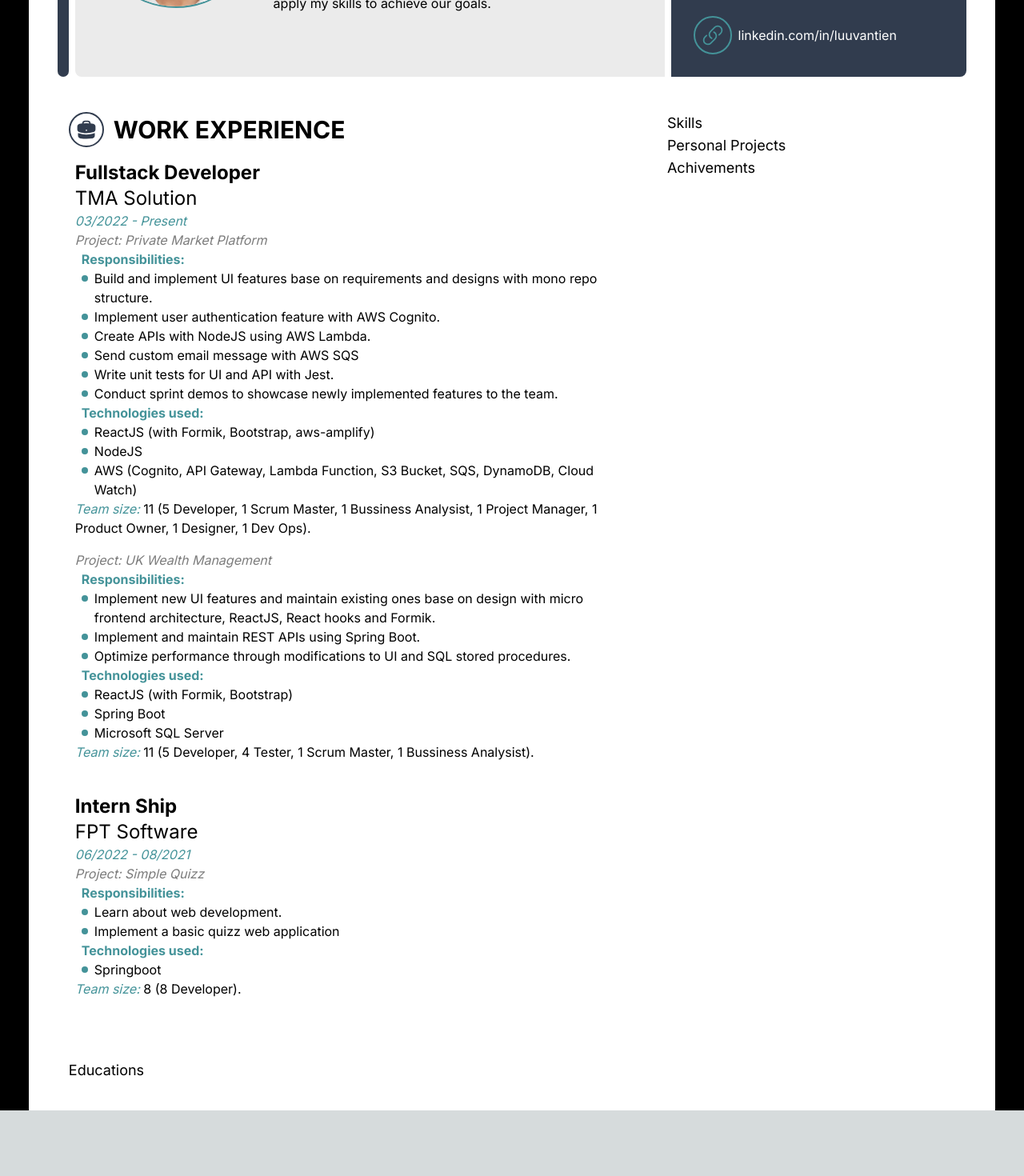
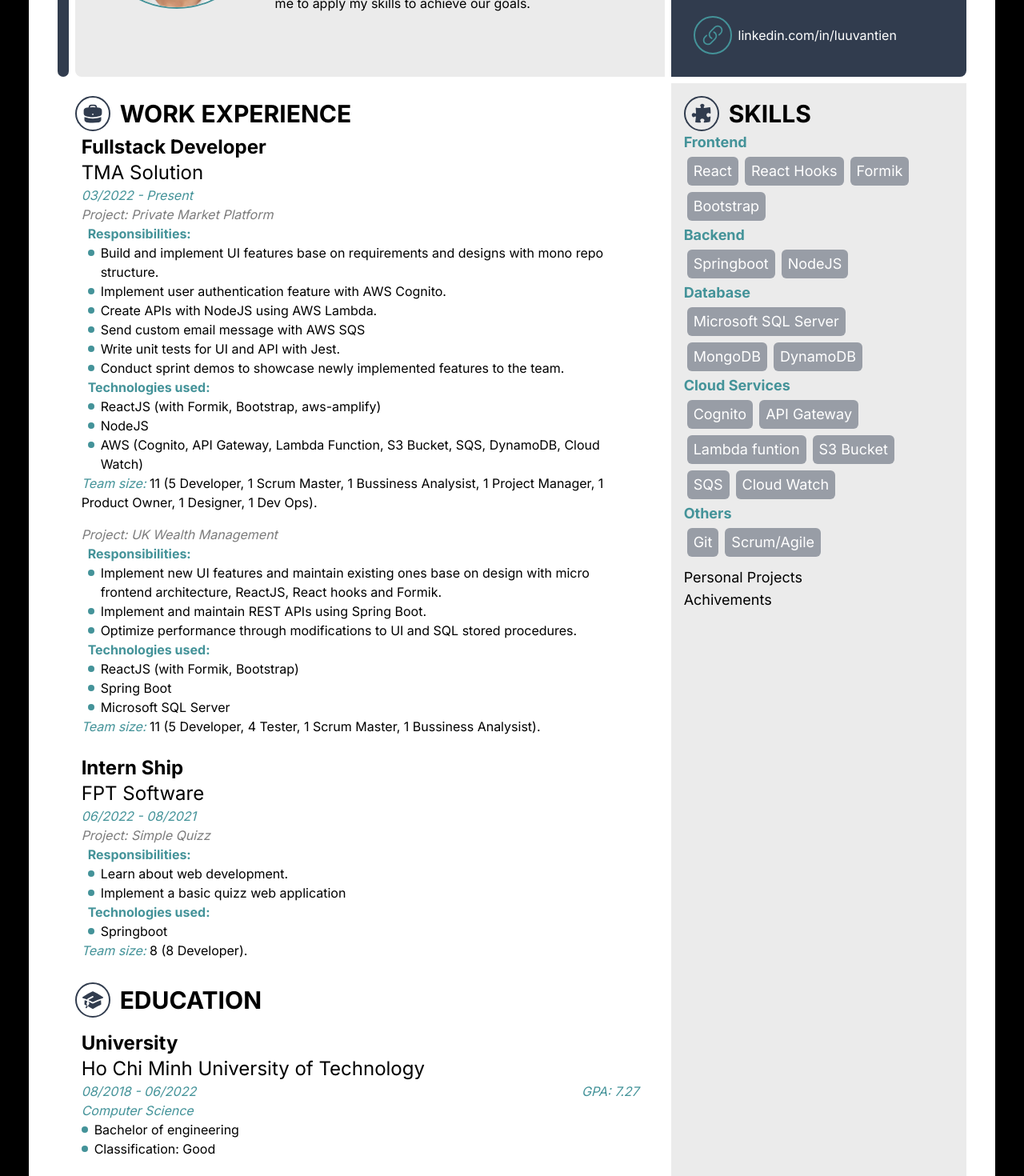
Before and after one commit to VanTien266/resume, a Next.js app: page / in a window 1280 px wide. Shown: the part 360-1830 px from the top of the page at 80% size. Before the commit the page ends 1748 px from the top, so only its background shows below. Built offline with nearby package versions, Linux system fonts and the light colour scheme.

Commit message:
add education and skill

```diff
--- a/src/app/page.tsx
+++ b/src/app/page.tsx
@@ -11,13 +11,13 @@ export default function Home() {
     <main className="flex min-h-screen flex-col items-center justify-between px-3 pt-3 md:px-5 md:pt-5 lg:px-9 lg:pt-9 bg-black font text-lg">
       <div className="w-full h-full p-3 md:p-5 lg:p-9 bg-white text-black">
         <Personal />
-        <div className="flex">
+        <div className="flex gap-2">
           <div className="w-3.5"></div>
-          <div className="flex flex-col w-full md:w-2/3">
+          <div className="flex flex-col w-full md:w-2/3 py-4">
             <Experiences />
             <Educations />
           </div>
-          <div className="flex flex-col w-full md:w-1/3">
+          <div className="flex flex-col w-full md:w-1/3 bg-[#ebebeb] p-4">
             <Skills />
             <PersonalProjects />
             <Achivements />
--- a/src/components/informations/Educations.tsx
+++ b/src/components/informations/Educations.tsx
@@ -1,9 +1,62 @@
-const Educations = () => {
+import { AcademicCapIcon } from '@heroicons/react/24/solid';
+import { format, parseISO } from 'date-fns';
+
+const Educations = (props: any) => {
+  const { educations } = props;
   return (
-    <div>
-      Educations
+    <div className="flex flex-col mb-2 pr-6">
+      <div className="flex justify-start">
+        <div className="w-11 h-11 rounded-full border-2 border-[#313c4e] flex justify-center items-center mr-3">
+          <AcademicCapIcon className="w-7 h-7 fill-[#313c4e]" />
+        </div>
+        <div className="uppercase text-3xl font-bold flex items-center justify-center">
+          Education
+        </div>
+      </div>
+      <div>
+        {educations.map((education: any, index: number) => (
+          <div key={index} className="p-2 my-2 text-base">
+            <div className="text-2xl font-bold">{education.level}</div>
+            <div className="text-2xl">{education.name}</div>
+            <div className="flex justify-between italic text-[#449399]">
+              <div>
+                {format(parseISO(education.startTime), 'MM/yyyy')} -{' '}
+                {education.endTime
+                  ? format(parseISO(education.endTime), 'MM/yyyy')
+                  : 'Present'}
+              </div>
+              <div>GPA: {education.GPA}</div>
+            </div>
+            <div className="italic text-[#449399]">{education.major}</div>
+            <ul className="list-none">
+              {education.details.map(
+                (responsibility: string, index: number) => (
+                  <li key={index} className="relative pl-4">
+                    <span className="absolute top-3 left-0 transform -translate-y-1/2 w-2 h-2 rounded-full bg-[#449399]"></span>
+                    {responsibility}
+                  </li>
+                )
+              )}
+            </ul>
+          </div>
+        ))}
+      </div>
     </div>
   );
-}
+};
+
+Educations.defaultProps = {
+  educations: [
+    {
+      level: 'University',
+      name: 'Ho Chi Minh University of Technology',
+      startTime: '2018-08-01',
+      endTime: '2022-06-01',
+      major: 'Computer Science',
+      GPA: 7.27,
+      details: ['Bachelor of engineering', 'Classification: Good'],
+    },
+  ],
+};
 
 export default Educations;
--- a/src/components/informations/Experiences.tsx
+++ b/src/components/informations/Experiences.tsx
@@ -6,7 +6,7 @@ const Experiences = (props: any) => {
   const { experienceList } = props;
 
   return (
-    <div className="flex flex-col mb-11 pr-6">
+    <div className="flex flex-col mb-2 pr-6">
       <div className="flex justify-start">
         <div className="w-11 h-11 rounded-full border-2 border-[#313c4e] flex justify-center items-center mr-3">
           <BriefcaseIcon className="w-7 h-7 fill-[#313c4e]" />
@@ -17,7 +17,7 @@ const Experiences = (props: any) => {
       </div>
       <div>
         {experienceList.map((item: any) => (
-          <div key={item.key} className="p-2 my-2 text-base">
+          <div key={item.key} className="px-2 py-1 text-base">
             <div className="text-2xl font-bold">{item.role}</div>
             <div className="text-2xl">{item.company}</div>
             <div className="italic text-[#449399]">
--- a/src/components/informations/Personal.tsx
+++ b/src/components/informations/Personal.tsx
@@ -11,7 +11,7 @@ import Image from 'next/image';
 const Personal = (props: any) => {
   const { personalInformations } = props;
   return (
-    <div className="flex gap-2 mb-11 h-96">
+    <div className="flex gap-2 mb-2 h-96">
       <div className="bg-[#313c4e] w-3.5 rounded-xl"></div>
       <div className="flex w-full md:w-2/3 p-5 items-center bg-[#ebebeb] rounded-l-lg">
         <div className="rounded-full border-2 border-[#449399]">
@@ -20,7 +20,7 @@ const Personal = (props: any) => {
             alt="My Image"
             width={210}
             height={210}
-            className="rounded-full w-52 h-52"
+            className="rounded-full"
           />
         </div>
         <div className="flex flex-1 flex-col px-4">
--- a/src/components/informations/Skills.tsx
+++ b/src/components/informations/Skills.tsx
@@ -1,9 +1,56 @@
-const Skills = () => {
+import { PuzzlePieceIcon } from '@heroicons/react/24/solid';
+
+const Skills = (props: any) => {
+  const { skills } = props;
   return (
-    <div>
-      Skills
+    <div className="flex flex-col mb-2 pr-6">
+      <div className="flex justify-start">
+        <div className="w-11 h-11 rounded-full border-2 border-[#313c4e] flex justify-center items-center mr-3">
+          <PuzzlePieceIcon className="w-7 h-7 fill-[#313c4e]" />
+        </div>
+        <div className="uppercase text-3xl font-bold flex items-center justify-center">
+          Skills
+        </div>
+      </div>
+      <div>
+        {skills.map((skill: any, index: number) => (
+          <>
+            <div key={index} className="font-bold text-[#449399]">
+              {skill.name}
+            </div>
+            {skill.list.map((name: string, index: number) => (
+              <div
+                key={index}
+                className="bg-[#989da6] rounded-md m-1 px-2 py-1 inline-flex justify-center items-center text-white"
+              >
+                <p>{name}</p>
+              </div>
+            ))}
+          </>
+        ))}
+      </div>
     </div>
   );
-}
+};
+
+Skills.defaultProps = {
+  skills: [
+    { name: 'Frontend', list: ['React', 'React Hooks', 'Formik', 'Bootstrap'] },
+    { name: 'Backend', list: ['Springboot', 'NodeJS'] },
+    { name: 'Database', list: ['Microsoft SQL Server', 'MongoDB', 'DynamoDB'] },
+    {
+      name: 'Cloud Services',
+      list: [
+        'Cognito',
+        'API Gateway',
+        'Lambda funtion',
+        'S3 Bucket',
+        'SQS',
+        'Cloud Watch',
+      ],
+    },
+    { name: 'Others', list: ['Git', 'Scrum/Agile'] },
+  ],
+};
 
 export default Skills;
```
